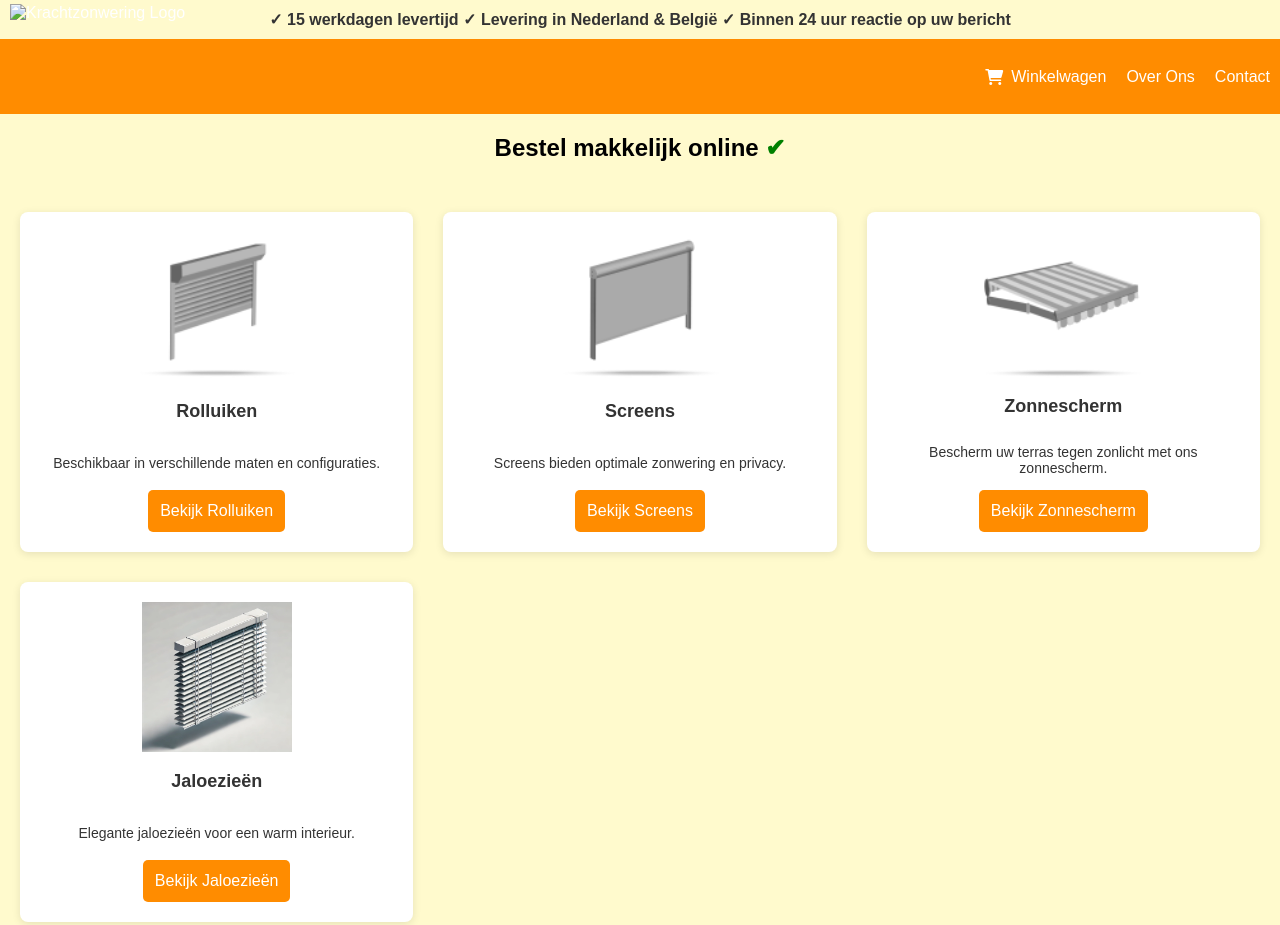
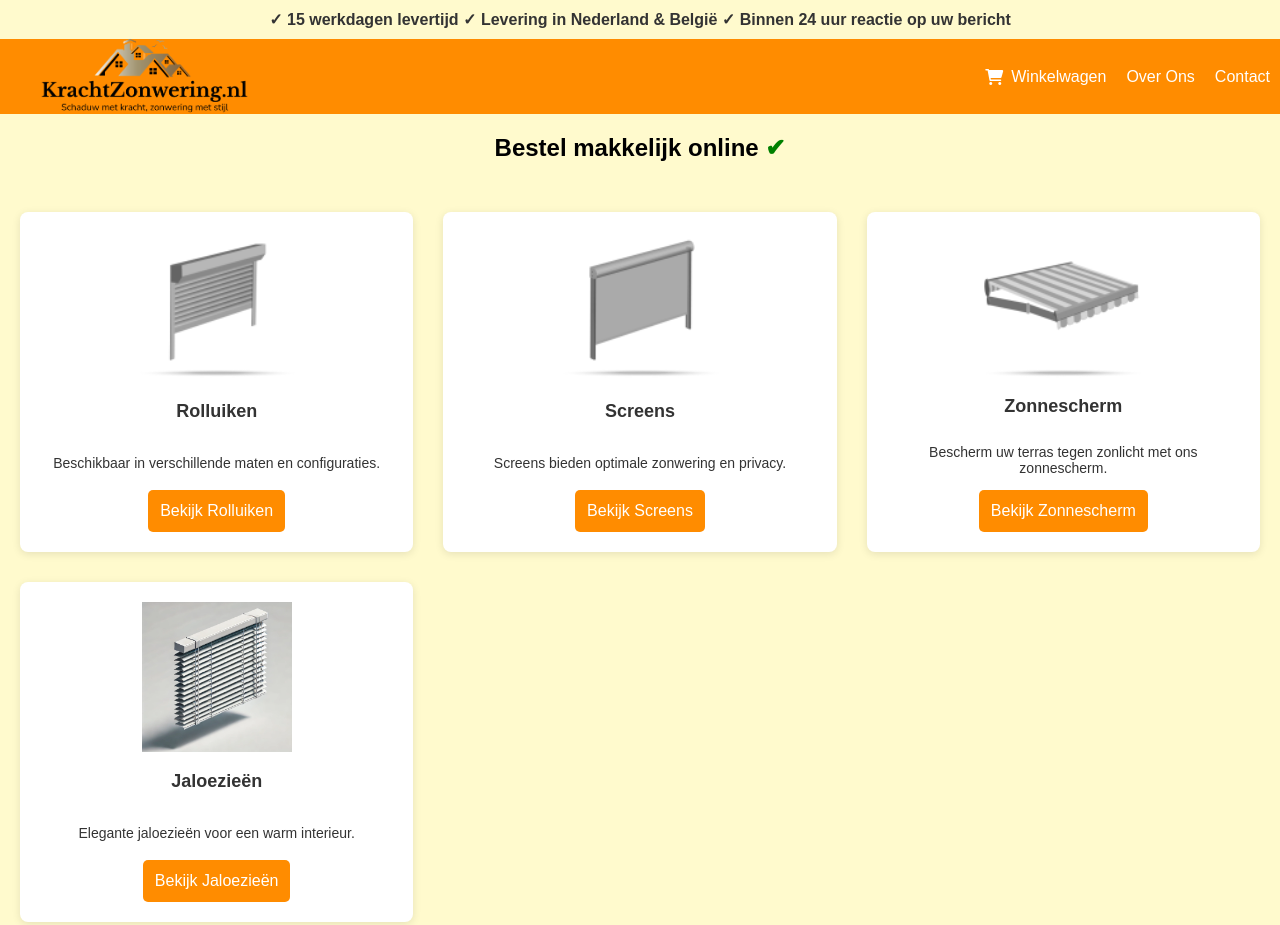
Before and after one commit to Avatar12a/RR, a plain HTML site: page index.html in a window 1280 px wide. Shown: the top 925 px of the page. Drawn offline with Linux system fonts and the light colour scheme.

Commit message:
Update index.html

```diff
--- a/index.html
+++ b/index.html
@@ -21,7 +21,7 @@
 <!-- Header -->
 <header>
     <div class="logo">
-        <img src="afbeedlingen/logo.img.png" alt="Krachtzonwering Logo"> <!-- Vervang dit met je logo afbeelding -->
+        <img src="logo.img.png" alt="Krachtzonwering Logo"> <!-- Vervang dit met je logo afbeelding -->
     </div>
     <nav>
         <ul>
```
